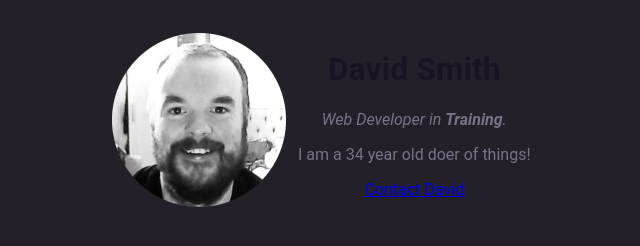
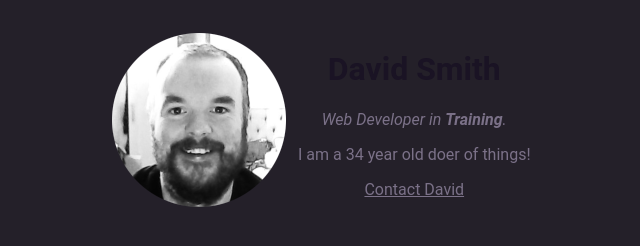
Before and after one commit to DavidJESmith/cv, a plain HTML site: page index.html in a window 1280 px wide. Shown: the whole page, without its empty margins (223-863 px from the left). Drawn offline with Linux system fonts and the light colour scheme.

Commit message:
Update styles.css

```diff
--- a/css/styles.css
+++ b/css/styles.css
@@ -23,6 +23,10 @@ table {
   border-spacing: 10px;
 }
 
+a {
+  color: #7B7188;
+}
+
 .centrecontainer {
   margin: auto;
   width: 50%;
```
